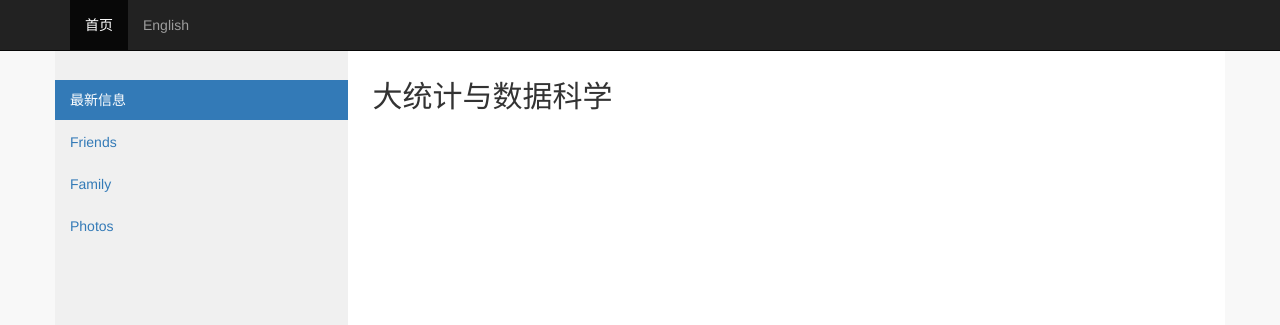
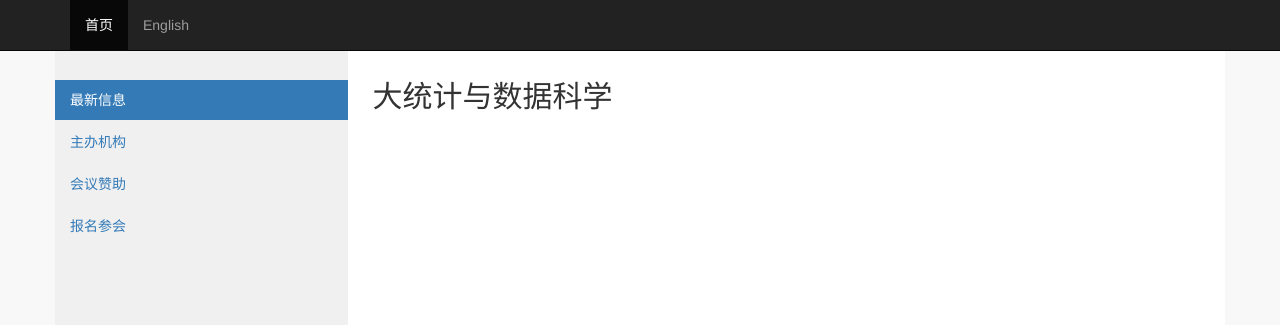
Before and after one commit to cosname/stat2016, a Jekyll site: the page built from index.md, in a window 1280 px wide. Shown: the top 325 px of the page. Built offline with Jekyll 4.4.1, drawn with Linux system fonts in a browser that asks for light colours.

Commit message:
sidebars

```diff
--- a/_includes/sidebar-cn.html
+++ b/_includes/sidebar-cn.html
@@ -1,6 +1,6 @@
 <ul class="nav nav-pills nav-stacked">
   <li class="active"><a href="#section1">最新信息</a></li>
-  <li><a href="#section2">Friends</a></li>
-  <li><a href="#section3">Family</a></li>
-  <li><a href="#section3">Photos</a></li>
-</ul><br>
+  <li><a href="#section2">主办机构</a></li>
+  <li><a href="#section3">会议赞助</a></li>
+  <li><a href="#section3">报名参会</a></li>
+</ul>
--- a/_includes/sidebar-en.html
+++ b/_includes/sidebar-en.html
@@ -1,6 +1,6 @@
 <ul class="nav nav-pills nav-stacked">
   <li class="active"><a href="#section1">Latest News</a></li>
-  <li><a href="#section2">Friends</a></li>
-  <li><a href="#section3">Family</a></li>
-  <li><a href="#section3">Photos</a></li>
+  <li><a href="#section2">Organization</a></li>
+  <li><a href="#section3">Sponsors</a></li>
+  <li><a href="#section3">Registration</a></li>
 </ul><br>
```
